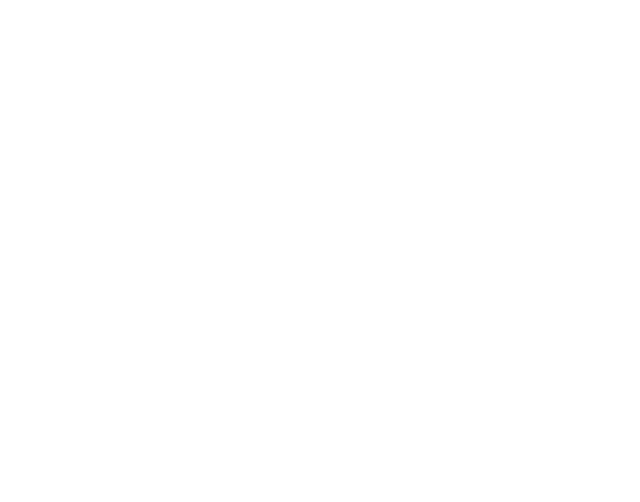
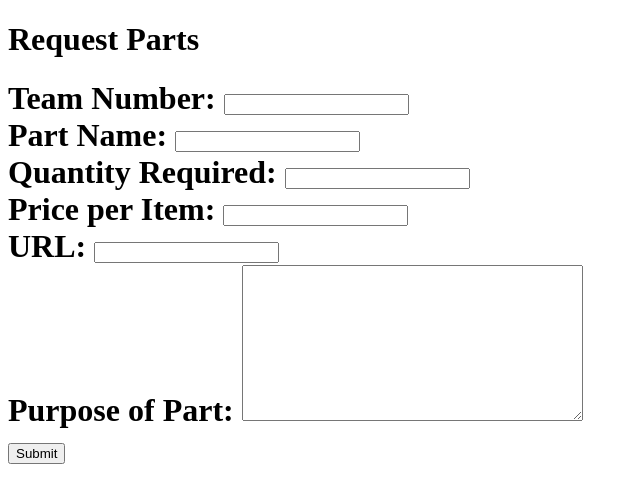
Before and after one commit to sunildkumar/RoboticsParts, a plain HTML site: page RequestParts.html in a window 1280 px wide. Shown: the whole page, without its empty margins (0-640 px from the left). Drawn offline with Linux system fonts and the light colour scheme.

Commit message:
added form for request parts

```diff
--- a/RequestParts.html
+++ b/RequestParts.html
@@ -0,0 +1,28 @@
+<!DOCTYPE html>
+<html>
+<head>
+<title> Request Parts </title>
+</head>
+<body>
+  <h1> Request Parts <h1>
+    <form>
+      Team Number:
+      <input type = "text" name = "teamname">
+      <br>
+      Part Name:
+      <input type="text" name = "partname">
+      <br>
+      Quantity Required:
+      <input type = "text" name = "quantityrequired">
+      <br>
+      Price per Item:
+      <input type = "number" name = "price">
+      <br>
+      URL:
+      <input type = "url" name = "url">
+      <br>
+      Purpose of Part:
+      <textarea rows = "10" cols= "40" name = "purpose"> </textarea>
+      <br>
+      <input type = "submit" value = "Submit">
+    </form>
```
Also changed, not shown: homePage.htm (+0 -2 lines).
